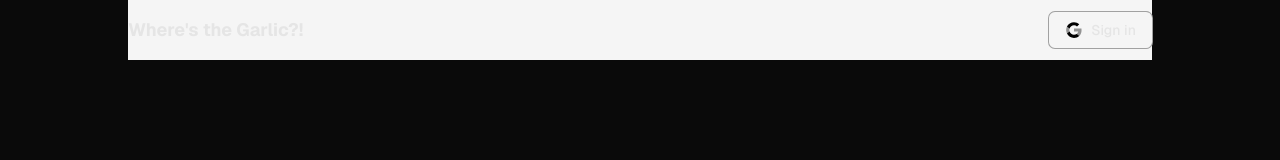
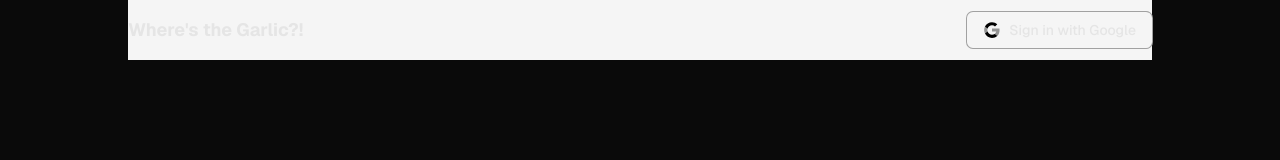
Before and after one commit to internetdrew/wheres-the-garlic, a Next.js app: page / in a window 1280 px wide. Shown: the top 160 px of the page. Built offline with nearby package versions, Linux system fonts and the light colour scheme; no server answers.

Commit message:
improve button styles

```diff
--- a/app/(marketing)/components/NavAction.tsx
+++ b/app/(marketing)/components/NavAction.tsx
@@ -15,13 +15,13 @@ const NavAction = () => {
   }
 
   if (!user) {
-    return <SignInButton size='sm' caption='Sign in' />;
+    return <SignInButton size='sm' />;
   }
 
   return (
     <Link
       href='/dashboard'
-      className='bg-neutral-200 text-sm text-neutral-950 font-medium px-4 py-2 rounded-full cursor-pointer hover:bg-neutral-300 sm:text-sm'
+      className='ring-1 ring-neutral-400 font-medium px-4 py-2 rounded-md cursor-pointer text-sm transition-all duration-300 hover:shadow-md'
     >
       Dashboard
     </Link>
```
